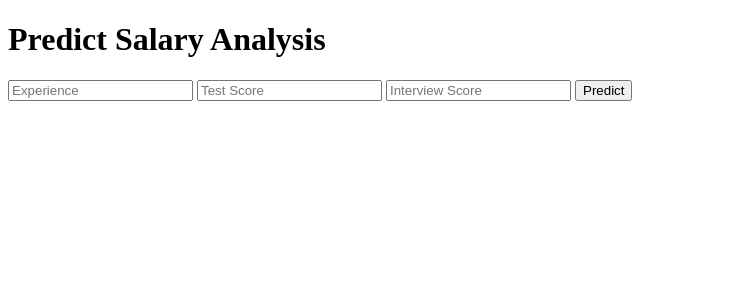
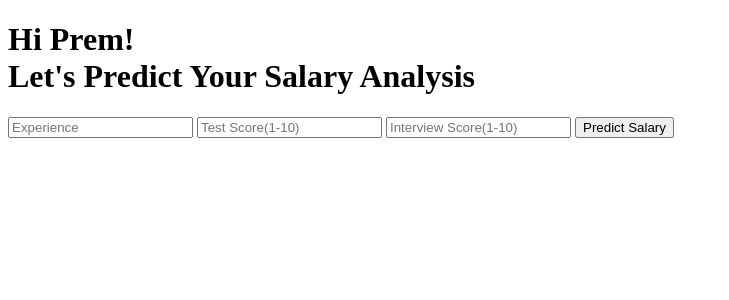
Before and after one commit to raviprakash79/datasc, a Flask app: page / in a window 1280 px wide. Shown: the top 300 px of the page, without its empty margins (0-729 px from the left). Run offline with Flask 2, Linux system fonts and the light colour scheme; parts of the project's set-up code (start-up, migrations or seed data) failed here and were passed over.

Commit message:
Add files via upload

```diff
--- a/templates/index.html
+++ b/templates/index.html
@@ -13,15 +13,15 @@
 
 <body>
  <div class="login">
-	<h1>Predict Salary Analysis</h1>
+	<h1>Hi Prem!<br>Let's Predict Your Salary Analysis</h1>
 
      <!-- Main Input For Receiving Query to our ML -->
     <form action="{{ url_for('predict')}}"method="post">
     	<input type="text" name="experience" placeholder="Experience" required="required" />
-        <input type="text" name="test_score" placeholder="Test Score" required="required" />
-		<input type="text" name="interview_score" placeholder="Interview Score" required="required" />
+        <input type="text" name="test_score" placeholder="Test Score(1-10)" required="required" />
+		<input type="text" name="interview_score" placeholder="Interview Score(1-10)" required="required" />
 
-        <button type="submit" class="btn btn-primary btn-block btn-large">Predict</button>
+        <button type="submit" class="btn btn-primary btn-block btn-large">Predict Salary</button>
     </form>
 
    <br>
```
